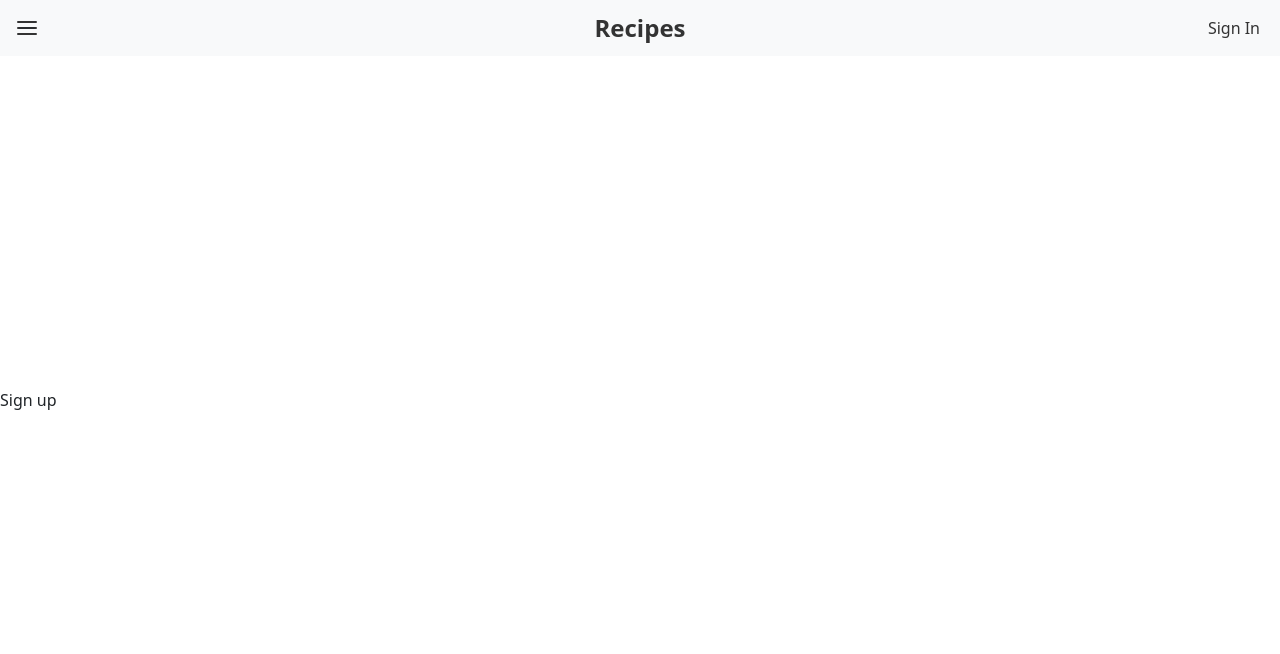
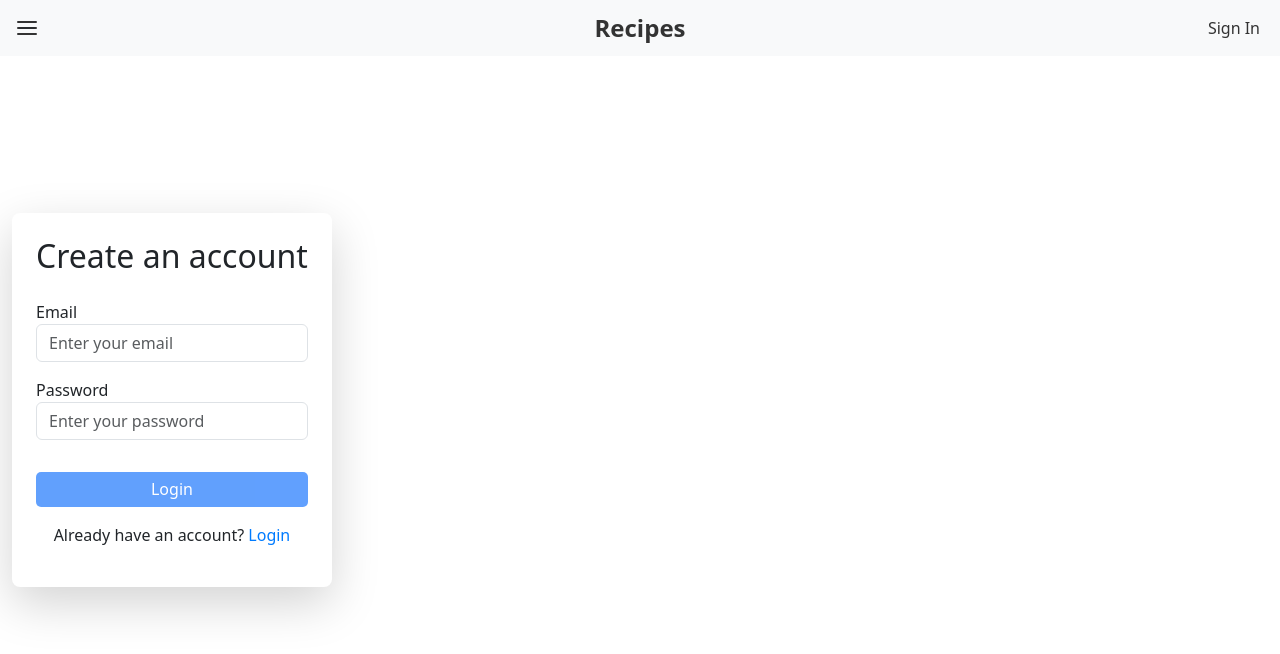
Before and after one commit to kanalarevanth/OrderBite, a React (Vite) app: page /signup in a window 1280 px wide. Shown: the top 654 px of the page. Built offline with nearby package versions, Linux system fonts and the light colour scheme.

Commit message:
added signup page

```diff
--- a/src/components/header/Navbar.css
+++ b/src/components/header/Navbar.css
@@ -86,4 +86,10 @@
 }
 .material-icons-round {
   color: #333;
+  font-size: 20px;
 }
+.logout-btn {
+  display: flex;
+  align-items: center;
+  justify-content: center;
+}
--- a/src/components/header/Navbar.tsx
+++ b/src/components/header/Navbar.tsx
@@ -33,17 +33,11 @@ const Navbar: React.FC = () => {
             <div className="d-flex align-items-center">
               <h6 className="mb-0">{user.email}</h6>
               <button
-                className="btn btn-link ms-2 text-dark"
+                className="btn btn-link ms-2 text-dark logout-btn"
                 onClick={logOut}
                 aria-label="Logout"
               >
-                {/* Material Icons logout icon */}
-                <i
-                  className="material-icons-round"
-                  style={{ fontSize: "20px" }}
-                >
-                  logout
-                </i>
+                <i className="material-icons-round">logout</i>
               </button>
             </div>
           ) : (
--- a/src/pages/Signup.tsx
+++ b/src/pages/Signup.tsx
@@ -1,5 +1,57 @@
-const Signup = () => {
-  return <div>Sign up</div>;
+import React, { useState } from "react";
+import { NavLink } from "react-router-dom";
+
+const Signup: React.FC = () => {
+  const [email, setEmail] = useState<string>("");
+  const [password, setPassword] = useState<string>("");
+
+  const handleLogin = (e: React.FormEvent) => {
+    e.preventDefault();
+  };
+
+  return (
+    <div className="container login-container-card">
+      <div className="p-4 shadow-lg signIn-card">
+        <h2 className="text-center mb-4">Create an account</h2>
+        <form onSubmit={handleLogin}>
+          <div className="form-group mb-3">
+            <label htmlFor="email">Email</label>
+            <input
+              type="email"
+              id="email"
+              className="form-control"
+              value={email}
+              onChange={(e) => setEmail(e.target.value)}
+              required
+              placeholder="Enter your email"
+            />
+          </div>
+          <div className="form-group mb-3">
+            <label htmlFor="password">Password</label>
+            <input
+              type="password"
+              id="password"
+              className="form-control"
+              value={password}
+              onChange={(e) => setPassword(e.target.value)}
+              required
+              placeholder="Enter your password"
+            />
+          </div>
+          <button
+            type="submit"
+            className="btn btn-primary btn-block mt-3"
+            disabled={!email || !password}
+          >
+            Login
+          </button>
+        </form>
+        <p className="mt-3 text-center">
+          Already have an account? <NavLink to="/login">Login</NavLink>
+        </p>
+      </div>
+    </div>
+  );
 };
 
 export default Signup;
```
